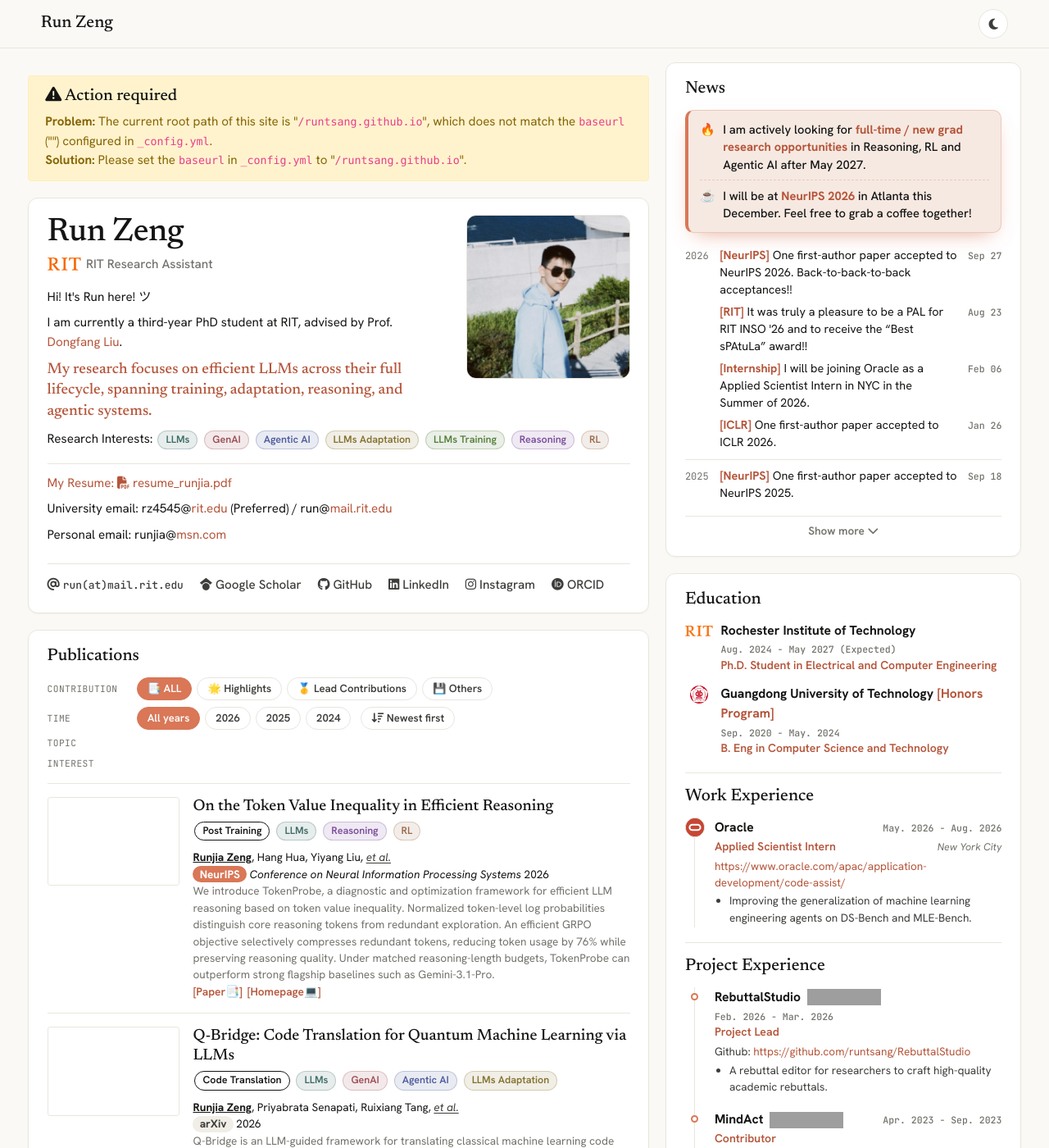
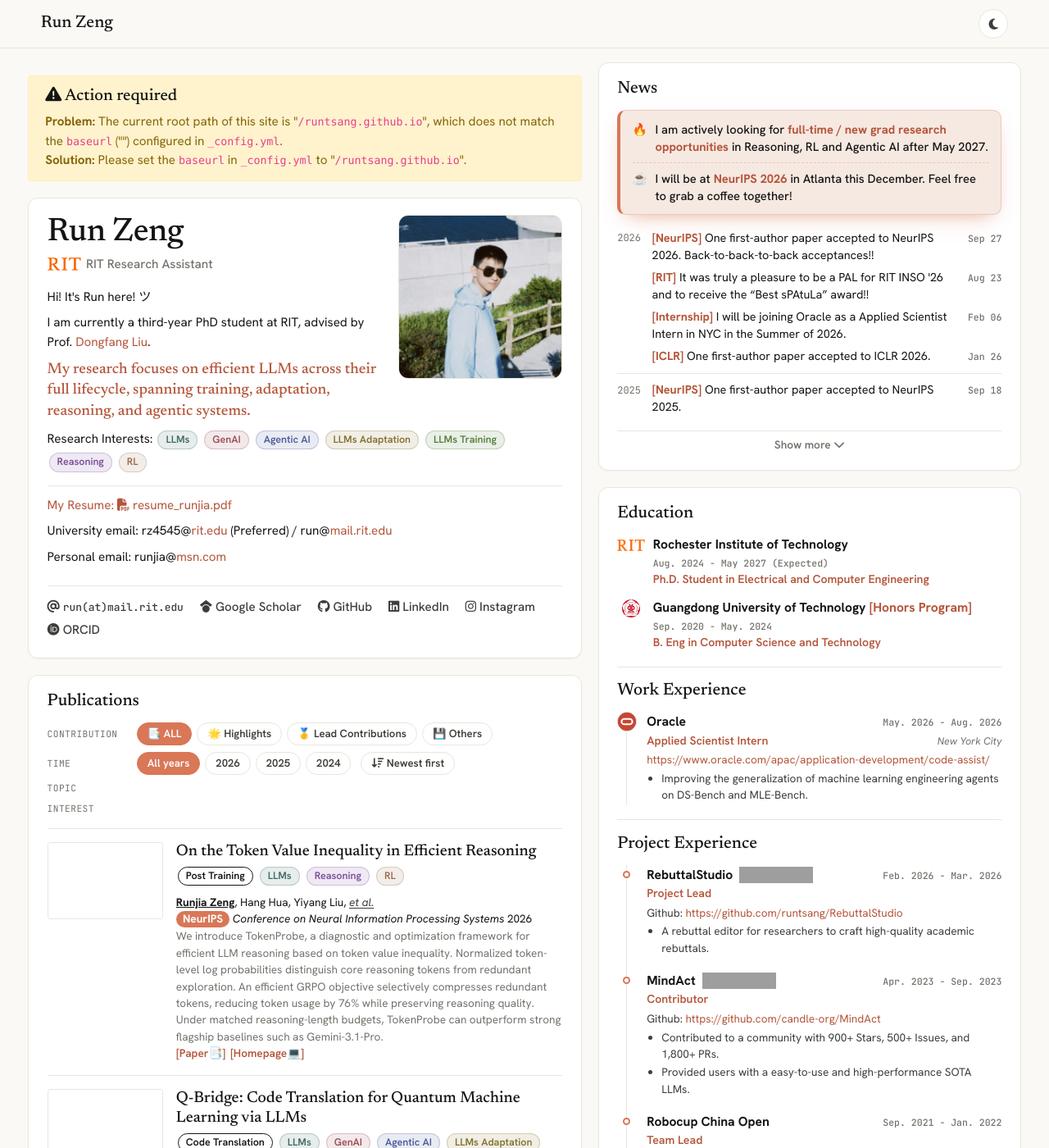
Before and after one commit to runtsang/runtsang.github.io, a Jekyll site: the page built from index.html, in a window 1280 px wide and 1400 px high. Shown: the whole window at 82% size. Built offline with Jekyll 4.4.1, drawn with Linux system fonts in a browser that asks for light colours; nearby versions of some CDN libraries; a style sheet for code colours, icons or effects is not loaded; grey boxes are pictures that could not be loaded.

Commit message:
fix: keep the right column at full width on windows from 1280px
Co-Authored-By: Claude Fable 5.2 <noreply@anthropic.com>

```diff
--- a/assets/css/global.css
+++ b/assets/css/global.css
@@ -264,10 +264,11 @@ mark {
     font-weight: 600;
 }
 
-/* On wide screens the main column stops growing and the side column takes the rest */
-@media (min-width: 1380px) {
+/* From 1280px up the side column holds the width its longest single-line items
+   need (the Honors Program line and the Oracle link); the main column flexes. */
+@media (min-width: 1280px) {
     .home-grid {
-        grid-template-columns: 810px minmax(0, 1fr);
+        grid-template-columns: minmax(0, 1fr) 516px;
     }
 }
 
```
